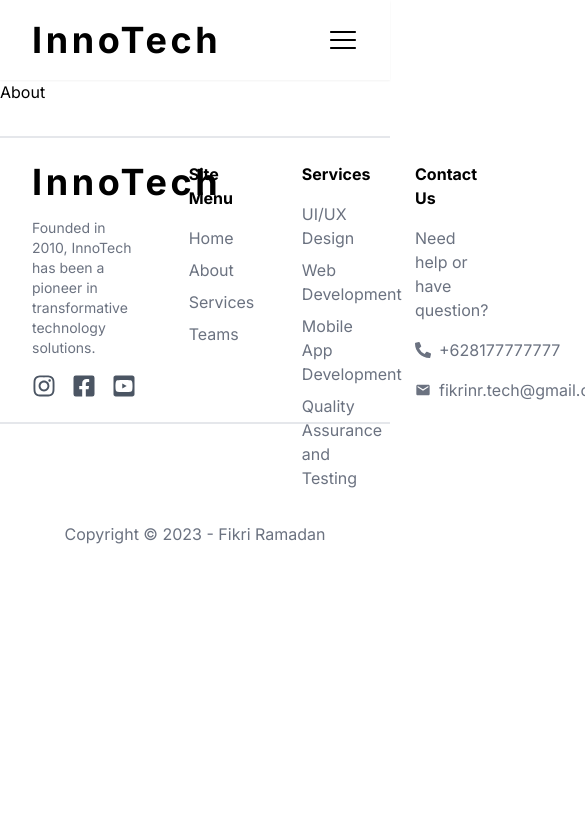
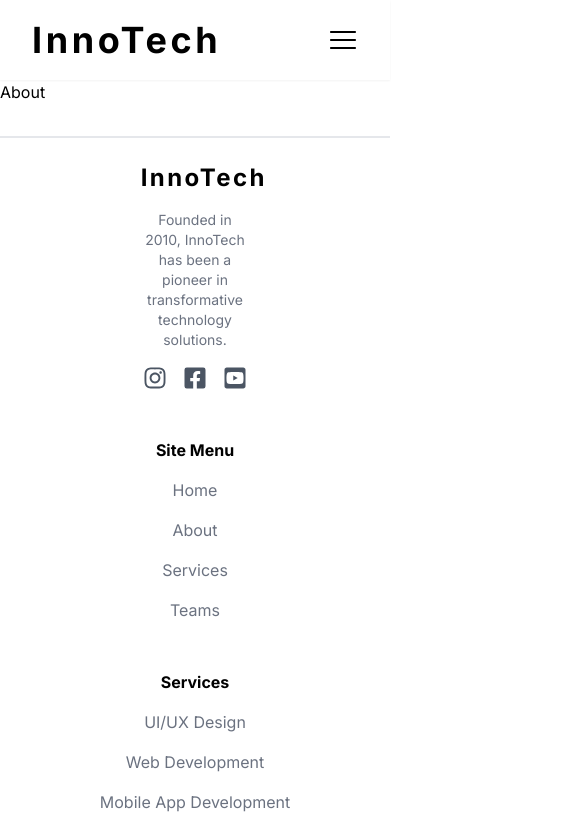
Before and after one commit to Fikri-Ramadan/Company-Profile, a Next.js app: page /about in a window 390 px wide. Shown: the top 834 px of the page, 585 px wide, since content can reach past the window. Built offline with nearby package versions, Linux system fonts and the light colour scheme.

Commit message:
landing page - mobile responsive

```diff
--- a/src/app/globals.css
+++ b/src/app/globals.css
@@ -2,7 +2,7 @@
 @tailwind components;
 @tailwind utilities;
 
-:root {
+* {
   margin: 0;
   box-sizing: border-box;
 }
--- a/src/app/page.js
+++ b/src/app/page.js
@@ -17,7 +17,7 @@ export default function Home() {
         <Testimonial />
       </div>
       <div className="max-w-7xl mx-auto space-y-36 px-8">
-        {/* <TestimonialCompany /> */}
+        <TestimonialCompany />
         <Contact />
       </div>
     </div>
--- a/src/components/contact/Contact.jsx
+++ b/src/components/contact/Contact.jsx
@@ -12,7 +12,7 @@ export default function Contact() {
         className="h-96 object-cover rounded-2xl"
       />
       <div className="absolute top-0 left-0 w-full h-96 flex flex-col justify-center items-center space-y-12 bg-black/70 rounded-2xl">
-        <span className="text-4xl text-white font-bold">
+        <span className="text-4xl text-white font-bold md:text-xl">
           Let&apos;s Build Something Together
         </span>
         <Link
--- a/src/components/footer/Footer.jsx
+++ b/src/components/footer/Footer.jsx
@@ -4,15 +4,15 @@ import { MdEmail } from "react-icons/md";
 
 export default function Footer() {
   return (
-    <div className="px-8 py-6 h-72 mt-8 border-y-2">
-      <div className="max-w-7xl mx-auto flex gap-x-12">
+    <div className="mt-8 border-y-2">
+      <div className="max-w-7xl px-8 py-6 min-h-72 mx-auto flex items-start gap-12 lg:gap-x-6 lg:flex-col lg:text-center lg:items-center">
         <div className="w-1/3 space-y-4">
-          <div className="font-bold tracking-widest text-4xl">InnoTech</div>
+          <div className="font-bold tracking-widest text-4xl md:text-2xl">InnoTech</div>
           <div className="text-sm text-gray-500">
             Founded in 2010, InnoTech has been a pioneer in transformative
             technology solutions.
           </div>
-          <div className="flex space-x-4 text-gray-600">
+          <div className="flex space-x-4 text-gray-600 lg:justify-center">
             <Link href='https://www.youtube.com'>
               <FaInstagram className="text-2xl" />
             </Link>
@@ -24,35 +24,35 @@ export default function Footer() {
             </Link>
           </div>
         </div>
-        <div className="w-1/5 space-y-4">
+        <div className="w-1/5 space-y-4 flex flex-col lg:w-3/5">
           <div className="font-bold">Site Menu</div>
-          <div className="flex flex-col space-y-2 text-gray-500">
+          <div className="flex flex-col space-y-2 text-gray-500 md:space-y-4">
             <Link href="/">Home</Link>
             <Link href="/about">About</Link>
             <Link href="/services">Services</Link>
             <Link href="/teams">Teams</Link>
           </div>
         </div>
-        <div className="w-1/5 space-y-4">
+        <div className="w-1/5 space-y-4 flex flex-col lg:w-3/5">
           <div className="font-bold">Services</div>
-          <div className="flex flex-col space-y-2 text-gray-500">
+          <div className="flex flex-col space-y-2 text-gray-500 md:space-y-4">
             <Link href="/services">UI/UX Design</Link>
             <Link href="/services">Web Development</Link>
             <Link href="/services">Mobile App Development</Link>
             <Link href="/services">Quality Assurance and Testing</Link>
           </div>
         </div>
-        <div className="w-1/5 space-y-4">
+        <div className="w-1/5 space-y-4 flex flex-col items-center lg:w-3/5">
           <div className="font-bold">Contact Us</div>
-          <div className="flex flex-col space-y-4 text-gray-500">
+          <div className="flex flex-col space-y-2 text-gray-500 md:space-y-4">
             <div>Need help or have question?</div>
-            <div className='flex items-center space-x-2'>
+            <div className='flex items-center  lg:justify-center'>
               <span><FaPhoneAlt /></span>
-              <span>+628177777777</span>
+              <span className='text-md'>+628177777777</span>
             </div>
-            <div className='flex items-center space-x-2'>
+            <div className='flex items-center gap-2 lg:justify-center'>
               <span><MdEmail /></span>
-              <span>fikrinr.tech@gmail.com</span>
+              <span className='text-md'>fikrinr.tech@gmail.com</span>
             </div>
           </div>
         </div>
--- a/src/components/hero/Hero.jsx
+++ b/src/components/hero/Hero.jsx
@@ -5,24 +5,24 @@ export default function Hero() {
   return (
     <div className="relative">
       <Image
-        className="object-cover h-160 rounded-2xl"
+        className="object-cover h-160 rounded-2xl md:h-142"
         src="/hero.jpg"
         alt="hero img"
         width={1280}
         height={500}
       />
-      <div className="absolute top-0 left-0 w-full h-160 flex flex-col items-center justify-center bg-black/50 rounded-2xl">
-        <span className="text-7xl text-white font-bold mb-2">
+      <div className="absolute top-0 left-0 w-full h-160 flex flex-col items-center justify-center bg-black/50 rounded-2xl md:h-142">
+        <span className="text-7xl text-white font-bold mb-2 lg:text-5xl md:text-2xl md:font-extrabold">
           Empowering Businesses
         </span>
-        <span className="text-7xl text-white font-bold">through Innovation</span>
-        <span className="text-2xl text-white font-light mt-12">
+        <span className="text-7xl text-white font-bold lg:text-5xl md:text-2xl md:font-extrabold">through Innovation</span>
+        <span className="text-2xl text-white font-light mt-12 lg:text-xl md:text-sm">
           Founded in 2010, InnoTech has been a pioneer
         </span>
-        <span className="text-2xl text-white font-light">
+        <span className="text-2xl text-white font-light lg:text-xl md:text-sm">
           in transformative technology solutions.
         </span>
-        <div className='mt-12 space-x-8'>
+        <div className='mt-12 space-x-8 md:space-x-4'>
           <Link href='/about' className='text-white bg-cyan-600 p-3 hover:bg-cyan-700'>Learn More</Link>
           <Link href='/services' className='text-white border-y-2 border-r-2 p-2 py-3 border-l-4 border-slate-400 hover:bg-slate-50/10'>See our services</Link>
         </div>
--- a/src/components/mission/Mission.jsx
+++ b/src/components/mission/Mission.jsx
@@ -2,9 +2,9 @@ import Image from "next/image";
 
 export default function Mission() {
   return (
-    <div className="mx-auto flex items-center">
+    <div className="mx-auto flex gap-16 items-center lg:flex-col lg:text-center">
       <div className='flex-1'>
-        <Image src='/mission.jpg' alt='' width={500} height={500} className='h-96 object-cover' />
+        <Image src='/mission.jpg' alt='' width={1280} height={500} className='h-96 object-cover lg:h-112' />
       </div>
       <div className="flex-1 flex flex-col gap-y-4">
         <span className="text-2xl font-medium tracking-wide">OUR MISSION</span>
--- a/src/components/navbar/Navbar.jsx
+++ b/src/components/navbar/Navbar.jsx
@@ -52,7 +52,7 @@ export default function Navbar() {
               !isOpen && 'hidden'
             }`}
           >
-            <div className="bg-slate-200 py-12 px-16 flex flex-col space-y-12 text-center text-gray-800">
+            <div className="bg-slate-100 py-12 px-16 flex flex-col space-y-12 text-center text-gray-800">
               <Link
                 className="text-gray-700 text-xl font-medium hover:text-cyan-800"
                 href="/"
--- a/src/components/testimonial/TestimonialCard.jsx
+++ b/src/components/testimonial/TestimonialCard.jsx
@@ -2,7 +2,7 @@ import Image from 'next/image';
 
 export default function TestimonialCard({ name, job, picture, message }) {
   return (
-    <div className='flex flex-col justify-start bg-cyan-700 text-center space-y-4 p-8 h-112'>
+    <div className='flex flex-col justify-start bg-cyan-700 text-center space-y-4 p-8 h-112 lg:h-fit lg:max-h-128'>
       <Image
         src={picture}
         alt=""
--- a/src/components/testimonial/TestimonialCompany.jsx
+++ b/src/components/testimonial/TestimonialCompany.jsx
@@ -2,16 +2,16 @@ import Image from "next/image";
 
 export default function TestimonialCompany() {
   return (
-    <div className='flex items-center justify-center space-x-12'>
-      <div className='flex flex-col items-center space-y-2'>
+    <div className='flex items-center justify-center space-x-12 lg:flex-col'>
+      <div className='flex flex-col items-center space-y-2 justify-center mx-auto'>
         <div className='text-4xl font-bold text-cyan-600'>200+</div>
         <div className='text-sm'>Trusted Companies</div>
       </div>
-      <div className='flex gap-x-4'>
-        <Image src='/dropbox.svg' alt='' width={240} height={64} className='opacity-40' />
-        <Image src='/slack.svg' alt='' width={240} height={64} className='opacity-40' />
-        <Image src='/mercedes.svg' alt='' width={240} height={64} className='opacity-60' />
-        <Image src='/wework.svg' alt='' width={240} height={64} className='opacity-40' />
+      <div className='flex gap-x-4 lg:flex-col lg:justify-center lg:items-center'>
+        <Image src='/dropbox.svg' alt='' width={160} height={32} className='opacity-40 mr-12' />
+        <Image src='/slack.svg' alt='' width={160} height={64} className='opacity-40 mr-12' />
+        <Image src='/mercedes.svg' alt='' width={160} height={64} className='opacity-60 mr-12' />
+        <Image src='/wework.svg' alt='' width={160} height={64} className='opacity-40 mr-12' />
       </div>
     </div>
   );
--- a/tailwind.config.js
+++ b/tailwind.config.js
@@ -13,6 +13,7 @@ module.exports = {
       spacing: {
         112: '28rem',
         128: '32rem',
+        142: '35.5rem',
         160: '40rem',
       },
     },
```
Also changed, not shown: src/components/services/Services.jsx (+13 -13 lines), src/components/testimonial/Testimonial.jsx (+6 -6 lines), 1 other file (tests, documents, lock files or other folders).
